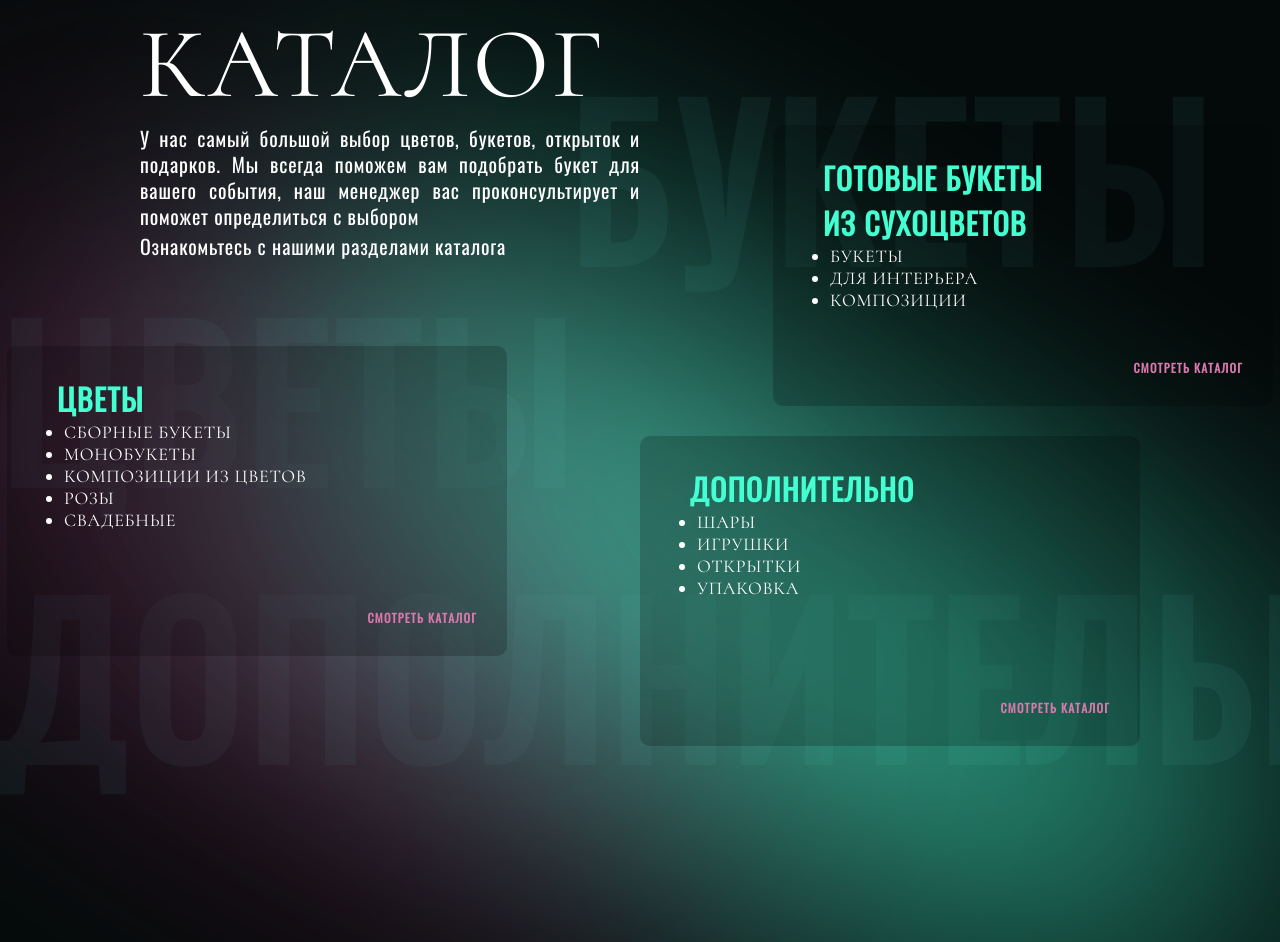
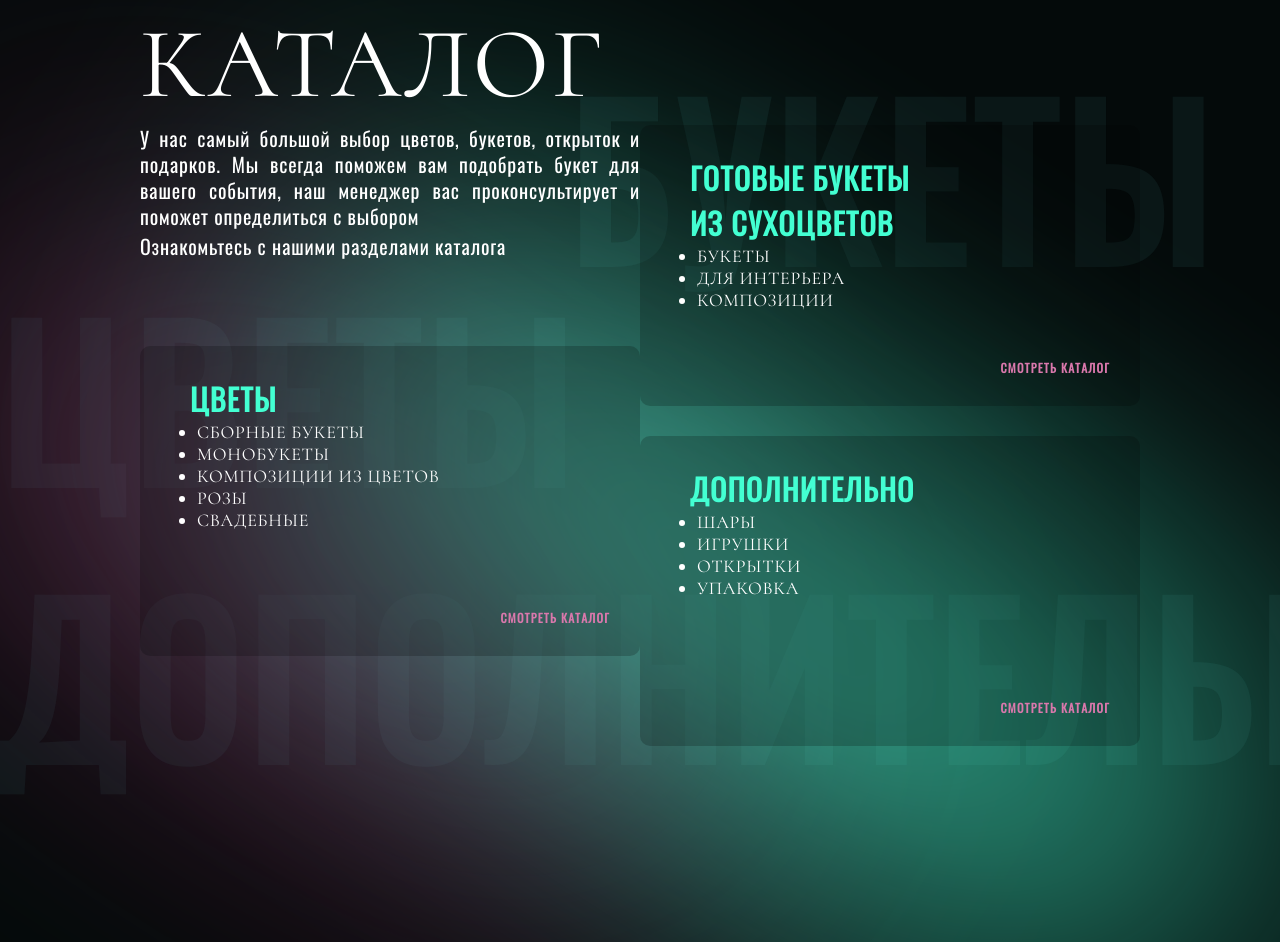
Before and after one commit to jgerba/flower-react-client, a React (Create React App) app: page / in a window 1280 px wide. Shown: the part 1320-2262 px from the top of the page. Built offline with nearby package versions, Linux system fonts and the light colour scheme.

Commit message:
style upd

```diff
--- a/src/pages/Home.module.css
+++ b/src/pages/Home.module.css
@@ -250,7 +250,6 @@ h2.main-header {
     height: 310px;
 
     top: -60px;
-    left: -133px;
 
     padding: 30px 30px 30px 50px;
 }
@@ -263,13 +262,12 @@ h2.main-header {
     width: 500px;
     height: 281px;
 
-    right: -133px;
-
     padding: 30px 30px 30px 50px;
 }
 
 .catalogue__extra-bouquet {
     grid-area: cat-extra;
+    justify-self: left;
 
     position: relative;
 
```
